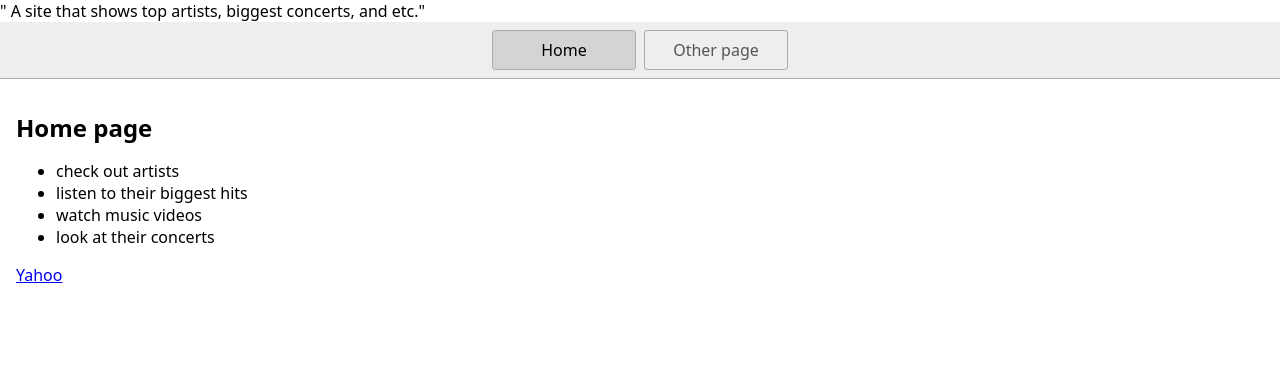
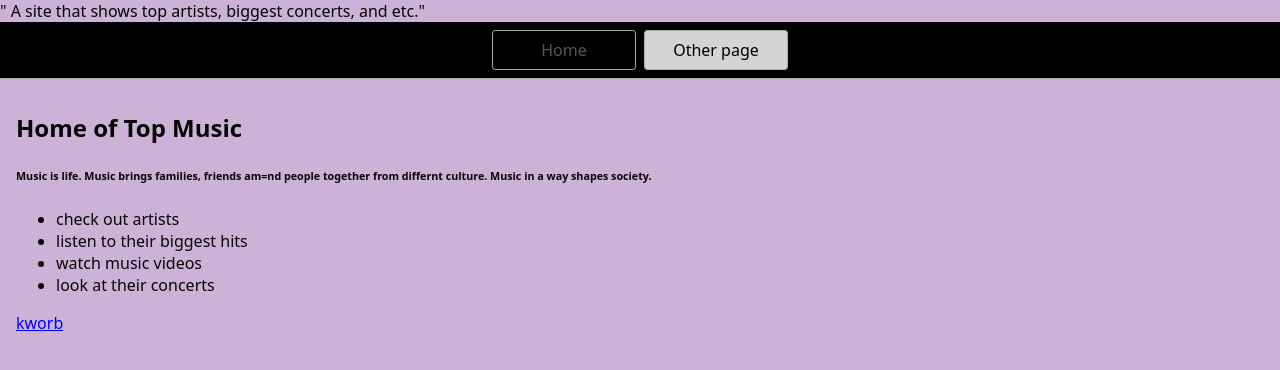
Before and after one commit to Shaymaa2006/firstcodeproject, a website: page index.html in a window 1280 px wide. Drawn offline with Linux system fonts and the light colour scheme.

Commit message:
myfirstproject

```diff
--- a/index.html
+++ b/index.html
@@ -12,12 +12,13 @@
     <script type="module" src="script.js"></script>
   </head>
   <body>
-    <nav>
-      <a href="/" aria-current="page">Home</a>
-      <a href="/page2.html">Other page</a>
+    <nav style="background-color: black;">
+      <a href="/">Home</a>
+      <a href="/page2.html"aria-current="page">Other page</a>
     </nav>
     <main>
-      <h1>Home page</h1>
+      <h1>Home of Top Music</h1>
+      <h6>Music is life. Music brings families, friends am=nd people together from differnt culture. Music in a way shapes society.</h6>
       <div>
       <ul>
         <li>check out artists</li>
@@ -25,7 +26,7 @@
         <li>watch music videos</li>
         <li>look at their concerts</li>
       </ul>
-      <a href="http://yahoo.com">Yahoo</a>
+      <a href="https://kworb.net/spotify/listeners.html">kworb</a>
     </div>
     </main>
   </body>
--- a/styles.css
+++ b/styles.css
@@ -5,8 +5,8 @@
 body {
   margin: 0;
   font-family: system-ui, sans-serif;
-  color: black;
-  background-color: white;
+  color:  rgb(5, 5, 5);
+  background-color: rgb(203, 178, 214)
 }
 
 nav {
```
Also changed, not shown: page2.html (+1 -1 lines).
